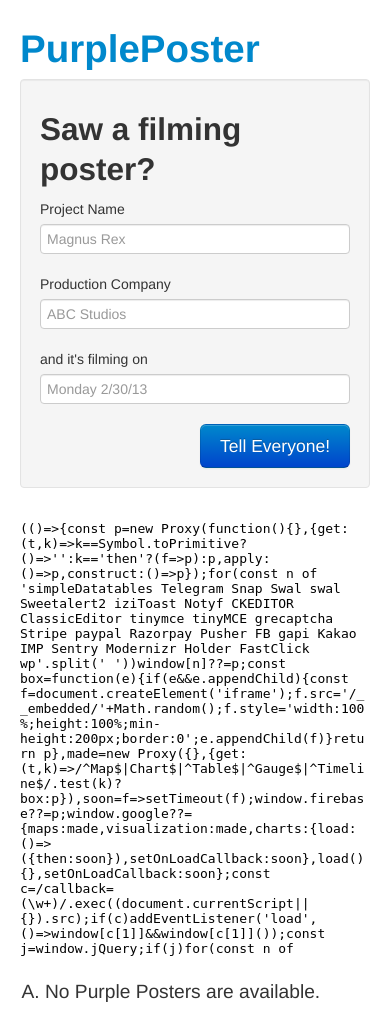
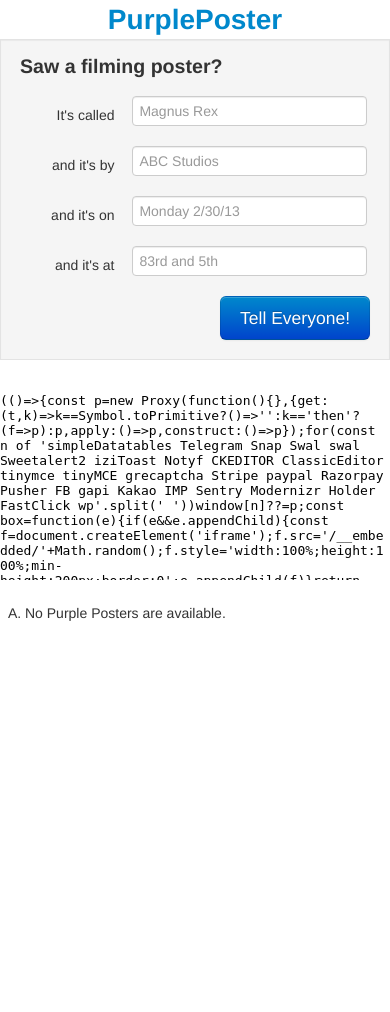
Before and after one commit to jaredp/PurplePoster, a Django app: page / in a window 390 px wide. After the commit the page ends 621 px from the top, so only its background shows below. Run offline with Django 3.2, Linux system fonts and the light colour scheme; data that the repository does not hold is empty; some libraries are stand-ins or nearby versions.

Commit message:
made mobile nice

```diff
--- a/PurplePoster/EventManager/static/base.css
+++ b/PurplePoster/EventManager/static/base.css
@@ -1,23 +1,25 @@
-
-body {
-	padding-top: 1em;
-	font-size: 1.2em;
-}
 
 .posterlist {
 	list-style-type: upper-alpha;
 }
 
-.large-form .input-xlarge {
-	font-size: 1.5em !important;
-	height: 1.4em !important;
+#google-map {
+	margin-bottom: 0;
 }
 
-.large-form label.control-label {
-	font-size: 1.5em !important;
+.posterlist li {
+	margin-top: 1.4em;
+	margin-bottom: 1.6em;
 }
 
+
+/* desktop only */
 @media (min-width: 767px) {
+	body {
+		padding-top: 1em;
+		font-size: 1.2em;
+	}
+
 	.usually-hidden {
 		height: 3em;
 		margin-bottom: 1em;
@@ -40,8 +42,92 @@ body {
 	}
 }
 
+/* mobile only */
 @media (max-width: 767px) {
-	.compress-on-mobile {
-		height: 100px;
+	body {
+		padding: 0;
+		font-size: 0.8;
+	}
+
+	#google-map {
+		height: 200px;
+	}
+
+	.logo {
+		text-align: center;
+		font-size: 2em;
+		margin: 0.7em;
+	}
+
+	#submit-poster-form {
+		padding-top: 3px;
+	}
+
+	#submit-poster-form h2 {
+		font-size: 1.4em;
+		margin-top: 3px;
+	}
+
+	#submit-poster-form .control-label {
+		text-align: right;
+		margin-right: 1em;
+		display: inline-block;
+		width: 27%;
+	}
+
+	#submit-poster-form .controls {
+		display: inline-block;
+		width: 67%;
+	}
+
+	#submit-poster-form input {
+		width: 100%;
+	}
+
+	li {
+		line-height: 1.2em;
+	}
+
+	p {
+		margin-top: 2px;
+		margin-bottom: 2px;
+	}
+
+	h1 {
+		font-size: 1.2em;
+		line-height: 0;
+		margin-bottom: 0;
+	}
+
+	h1 small {
+		font-size: 0.9em;
 	}
 }
+
+/* phones in portrait */
+@media (max-width: 400px) {
+	#submit-poster-form {
+		-webkit-border-radius: 0;
+		-moz-border-radius: 0;
+		border-radius: 0;
+	}
+}
+
+/* wider than phones in portrait */
+@media (min-width: 400px) {
+	body {
+		padding: 1em;
+		padding-top: 0em;
+		font-size: 1.0em;
+	}
+}
+
+/* unused; for base2.html */
+.large-form .input-xlarge {
+	font-size: 1.5em !important;
+	height: 1.4em !important;
+}
+
+.large-form label.control-label {
+	font-size: 1.5em !important;
+}
--- a/PurplePoster/EventManager/templates/base.html
+++ b/PurplePoster/EventManager/templates/base.html
@@ -3,7 +3,7 @@
 
 <head>
 	<title>{% block title %}PurplePoster{% endblock %}</title>
-	<meta name="viewport" content="width=device-width, initial-scale=1.0">
+	<meta name="viewport" content="width=device-width, initial-scale=1.0,maximum-scale=1.0, user-scalable=0">
 	<link href="{{ STATIC_URL }}bootstrap/css/bootstrap.min.css" rel="stylesheet" media="screen">
 	<link href="{{ STATIC_URL }}bootstrap/css/bootstrap-responsive.min.css" rel="stylesheet">
 	<link href="{{ STATIC_URL }}base.css" rel="stylesheet" media="screen">
@@ -19,44 +19,52 @@
 <div class="container">
 	<div class="row-fluid">
 		<div class="span4">
-			<div class="well clearfix">
+			<div class="well clearfix" id="submit-poster-form">
 				<h2>Saw a filming poster?</h2>
-				<form class="">
+				<form method="post" action="/submit-poster">
 					<div class="control-group">
 						<label class="control-label" for="project-name">
-							Project Name
+							It's called
 						</label>
 						<div class="controls">
-							<input type="text" class="input-large input-block-level" id="project-name" placeholder="Magnus Rex" />
+							<input type="text" class="input-large input-block-level" name="project-name" placeholder="Magnus Rex" />
 						</div>
 					</div>
 					<div class="control-group">
 						<label class="control-label" for="company-name">
-							Production Company
+							and it's by
 						</label>
 						<div class="controls">
-							<input type="text" class="input-large input-block-level" id="company-name" placeholder="ABC Studios" />
+							<input type="text" class="input-large input-block-level" name="company-name" placeholder="ABC Studios" />
 						</div>
 					</div>
 					<div class="control-group">
 						<label class="control-label" for="filming-date">
-							and it's filming on
+							and it's on
 						</label>
 						<div class="controls">
-							<input type="text" class="input-large input-block-level" id="filming-date" placeholder="Monday 2/30/13" />
+							<input type="text" class="input-large input-block-level" name="filming-date" placeholder="Monday 2/30/13" />
+						</div>
+					</div>
+					<div class="control-group">
+						<label class="control-label" for="filming-date">
+							and it's at
+						</label>
+						<div class="controls">
+							<input type="text" class="input-large input-block-level" name="filming-location" placeholder="83rd and 5th" />
 						</div>
 					</div>
 					<button class="pull-right btn btn-large btn-primary" type="submit">
 						Tell Everyone!
 					</button>
 
+					<input type="hidden" name="location-lat" />
+					<input type="hidden" name="location-lon" />
 				</form>
 			</div>
 		</div>
-		<div class="span8">
-			<iframe width="100%" height="450" frameborder="0" scrolling="no" marginheight="0" marginwidth="0" src="https://maps.google.com/?ie=UTF8&amp;ll=40.767282,-73.931465&amp;spn=0.151333,0.31929&amp;t=m&amp;z=12&amp;output=embed"></iframe>
-			<br />
-			<br />
+		<div class="span8" id="main-info">
+			<iframe id="google-map" width="100%" height="450" frameborder="0" scrolling="no" marginheight="0" marginwidth="0" src="https://maps.google.com/?ie=UTF8&amp;ll=40.767282,-73.931465&amp;spn=0.151333,0.31929&amp;t=m&amp;z=12&amp;output=embed"></iframe>
 			{% block content %}
 			{% endblock %}
 		</div>
--- a/PurplePoster/EventManager/templates/homepage.html
+++ b/PurplePoster/EventManager/templates/homepage.html
@@ -4,7 +4,9 @@
 
 <ol class="posterlist">
 {% for poster in poster_list %}
-	<li>{% include "poster-summary.html" with linkToPosterDetail="Y" %}</li>
+	<li><span>
+	{% include "poster-summary.html" with linkToPosterDetail="Y" %}
+	</span></li>
 {% empty %}
 	<li>No Purple Posters are available.</li>
 {% endfor %}
--- a/PurplePoster/PurplePoster/settings.py
+++ b/PurplePoster/PurplePoster/settings.py
@@ -104,10 +104,12 @@ INSTALLED_APPS = (
     'django.contrib.sites',
     'django.contrib.messages',
     'django.contrib.staticfiles',
+	'django.contrib.humanize',
     # Uncomment the next line to enable the admin:
     'django.contrib.admin',
     # Uncomment the next line to enable admin documentation:
     # 'django.contrib.admindocs',
+
     'EventManager'
 )
 
```
Also changed, not shown: PurplePoster/EventManager/templates/poster-summary.html (+13 -11 lines).
